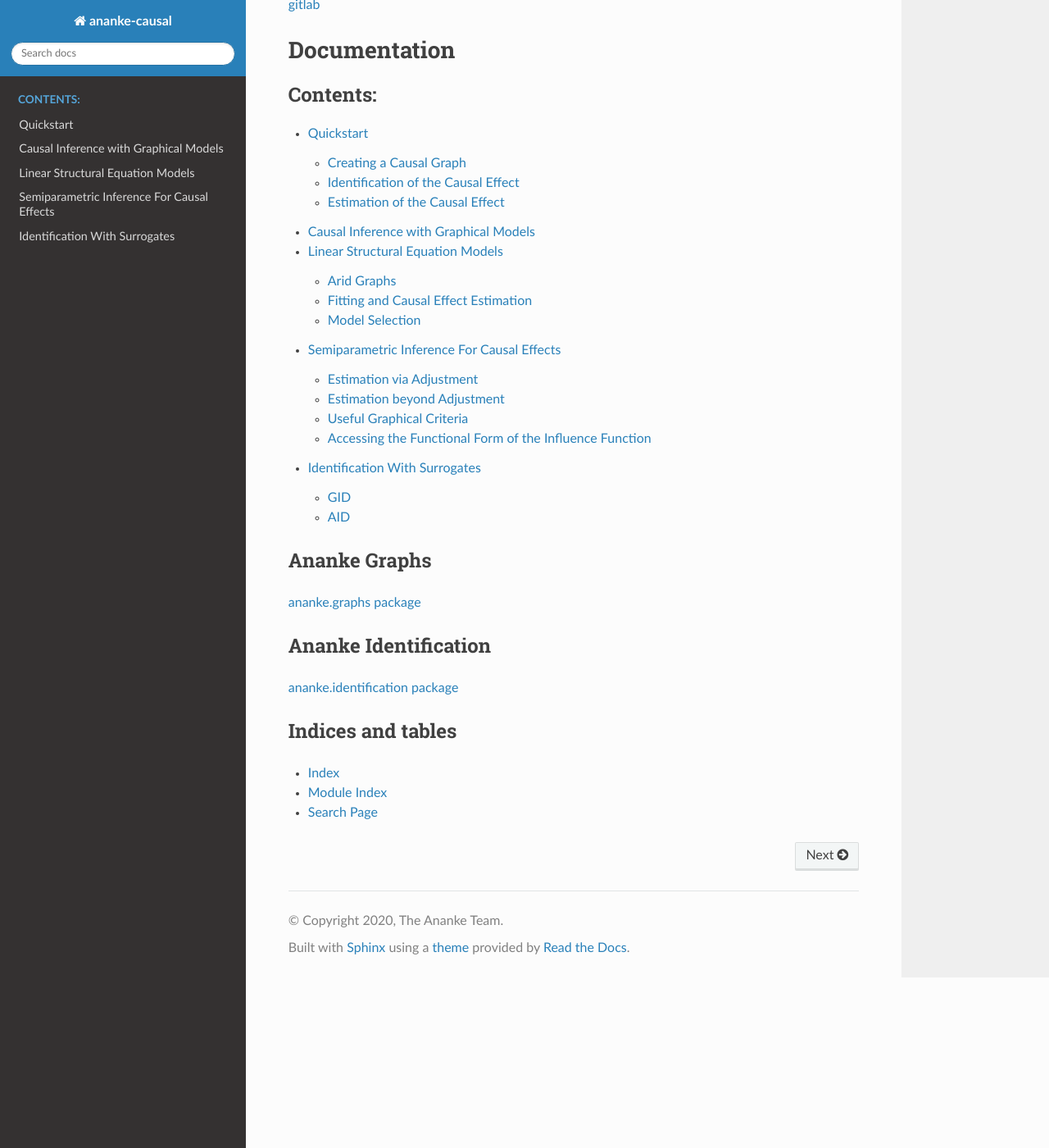
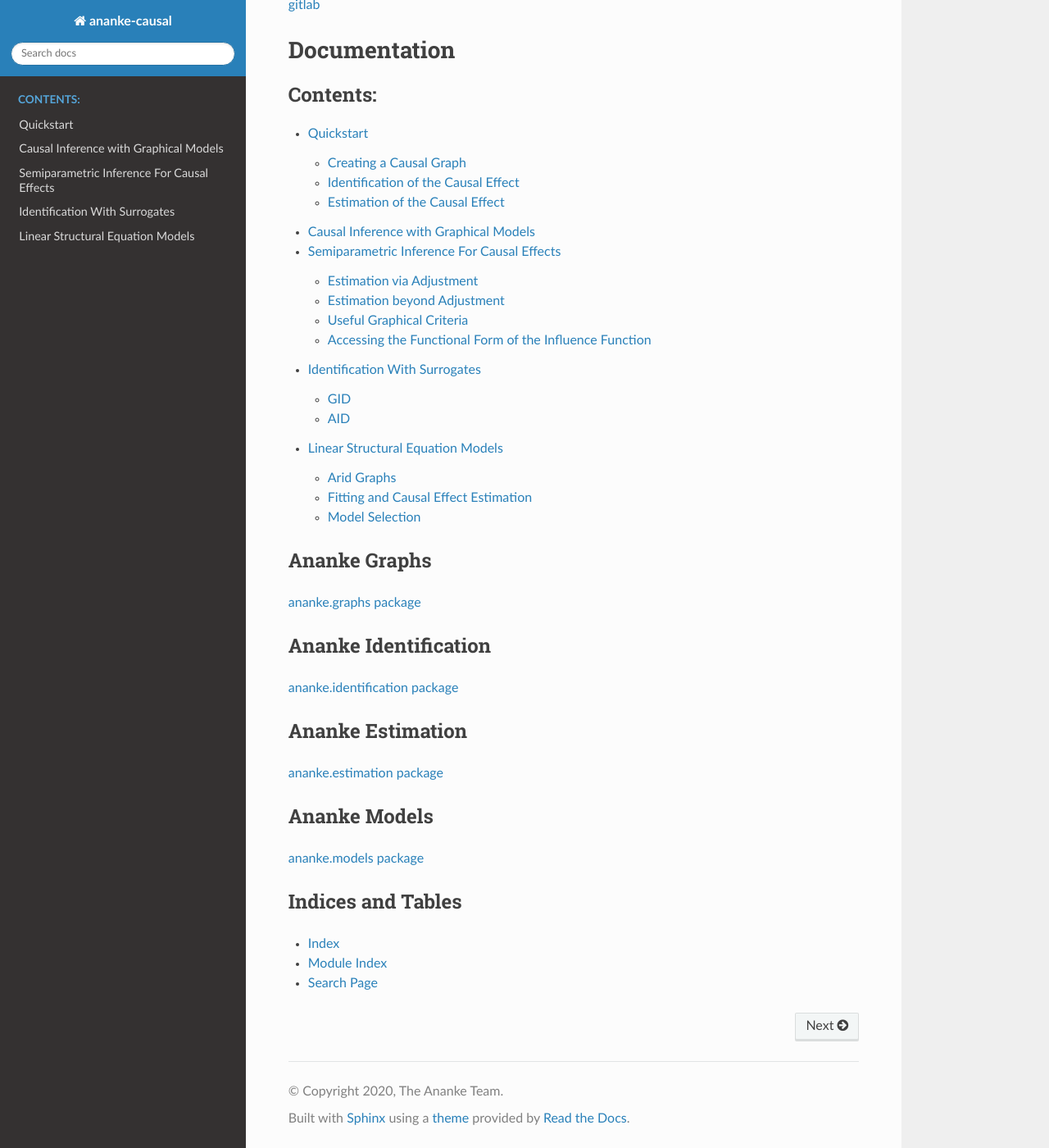
Before and after one commit to ghosthamlet/ananke, a Sphinx documentation site: the page built from docs/source/index.rst, in a window 1280 px wide and 1400 px high, scrolled down 337 px. Shown: the whole window at 82% size. Built offline with Sphinx 7.4.7 and the Read the Docs theme 2.0.0, drawn with Linux system fonts in a browser that asks for light colours.

Commit message:
changed index.rst

```diff
--- a/docs/source/index.rst
+++ b/docs/source/index.rst
@@ -24,9 +24,9 @@ Documentation
 
    notebooks/quickstart.ipynb
    notebooks/causal_graphs.ipynb
-   notebooks/linear_gaussian_sems.ipynb
    notebooks/estimation.ipynb
    notebooks/identification_surrogates.ipynb
+   notebooks/linear_gaussian_sems.ipynb
 
 
 Ananke Graphs
@@ -37,8 +37,15 @@ Ananke Identification
 =====================
 :doc:`ananke.identification`
 
+Ananke Estimation
+=====================
+:doc:`ananke.estimation`
 
-Indices and tables
+Ananke Models
+=====================
+:doc:`ananke.models`
+
+Indices and Tables
 ==================
 
 * :ref:`genindex`
```
